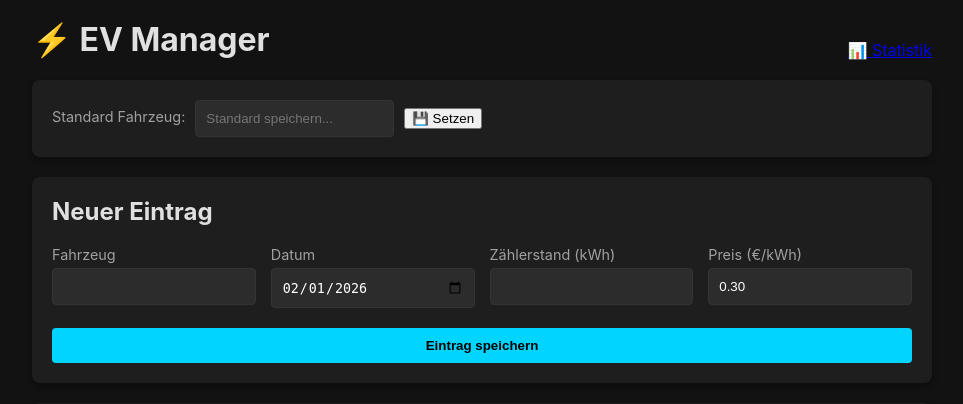
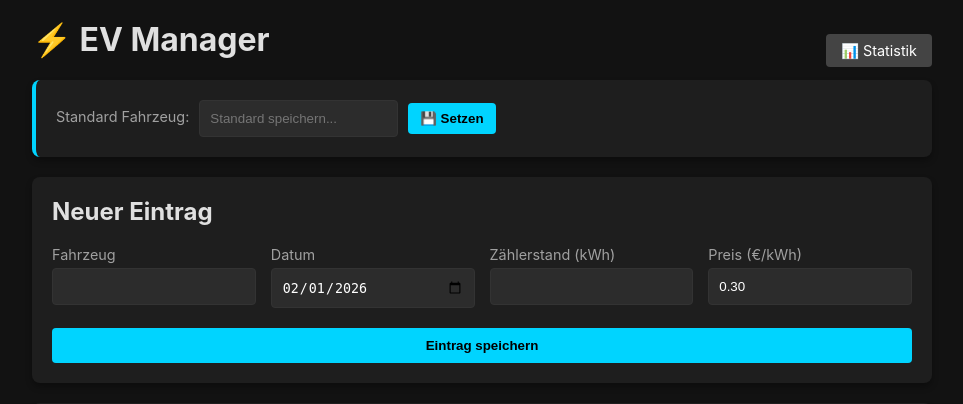
Before and after one commit to electiveDev/elektroauto-manager, a Flask app: page / in a window 1280 px wide. Shown: the top 404 px of the page, without its empty margins (158-1121 px from the left). Run offline with Flask 3, Linux system fonts and the light colour scheme.

Commit message:
Refactor CSS styles and add new button styles

```diff
--- a/static/style.css
+++ b/static/style.css
@@ -94,4 +94,28 @@
 /* Alerts */
 .alert { padding: 10px; border-radius: 4px; margin-bottom: 15px; }
 .alert.error { background: rgba(255, 77, 77, 0.2); border: 1px solid var(--danger-color); }
+
 .alert.success { background: rgba(0, 184, 148, 0.2); border: 1px solid var(--success-color); }
+
+.btn-secondary {
+    background: #444;
+    color: white;
+    padding: 8px 15px;
+    text-decoration: none;
+    border-radius: 4px;
+    font-size: 0.9em;
+}
+.btn-secondary:hover { background: #555; }
+
+.btn-small {
+    background: var(--accent-color);
+    border: none;
+    padding: 8px 12px;
+    border-radius: 4px;
+    cursor: pointer;
+    font-weight: bold;
+}
+
+.settings-section {
+    border-left: 4px solid var(--accent-color);
+}
```
